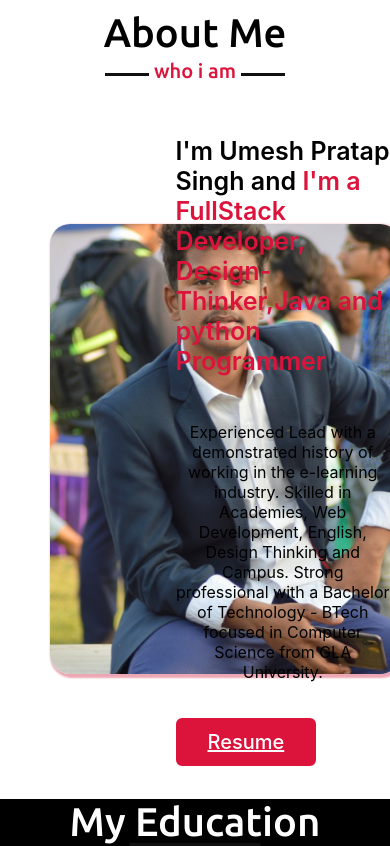
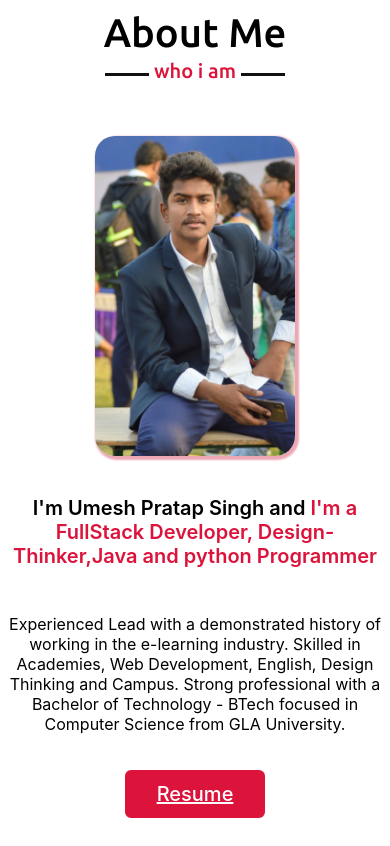
Before and after one commit to thakurups/Portfolio, a React (Create React App) app: page / in a window 390 px wide. Shown: the part 1040-1886 px from the top of the page. Built offline with nearby package versions, Linux system fonts and the light colour scheme.

Commit message:
about altered

```diff
--- a/src/About.css
+++ b/src/About.css
@@ -40,9 +40,13 @@
 }
 .about .about-content .left{
     width: 45%;
+
+    display: flex;
+    align-items:baseline;
+    justify-content: center;
 }
 .about .about-content .left img{
-    margin-left: 50px;
+
     height: 450px;
     width: 350px;
     object-fit:cover;
@@ -79,3 +83,75 @@
     color: crimson;
     background: none;
 }
+
+@media (min-width: 500px) and (max-width: 950px){
+    .about .about-content{
+        flex-direction: row;
+        align-items: center;
+        justify-content: space-evenly;
+        }
+
+    .about .about-content .left{
+        width: 45%;
+        display: flex;
+        align-items:baseline;
+        justify-content: center;
+    }
+    .about .about-content .left img{
+        height:320px ;
+        width: 230px;
+        object-fit:cover;
+        border-radius: 20px;
+        box-shadow: rgb(236, 166, 180) 2px 2px 2px 2px;
+    }
+    .about .about-content .right{
+        width: 55%;
+    }
+    .about .about-content .right .text{
+        font-size: 23px;
+        font-weight: 600;
+        margin-bottom: 10px;
+    }
+
+    }
+
+
+
+
+    @media (max-width: 500px){
+        .about .about-content{
+        flex-direction: column;
+        align-items: center;
+        justify-content: center;
+        }
+        .about .about-content .left{
+            width: 100%;
+            margin-bottom: 40px;
+            display: flex;
+            align-items: center;
+            justify-content: center;
+
+
+        }
+        .about .about-content .left img{
+
+            height:320px ;
+            width: 200px;
+            object-fit:contain;
+            border-radius: 20px;
+            box-shadow: rgb(236, 166, 180) 2px 2px 2px 2px;
+        }
+        .about .about-content .right{
+            width: 100%;
+            flex-direction: column;
+            display: flex;
+            align-items: center;
+            justify-content: center;
+        }
+        .about .about-content .right .text{
+            text-align:center;
+            font-size: 20px;
+            font-weight: 600;
+            margin-bottom: 10px;
+        }
+        }
```
